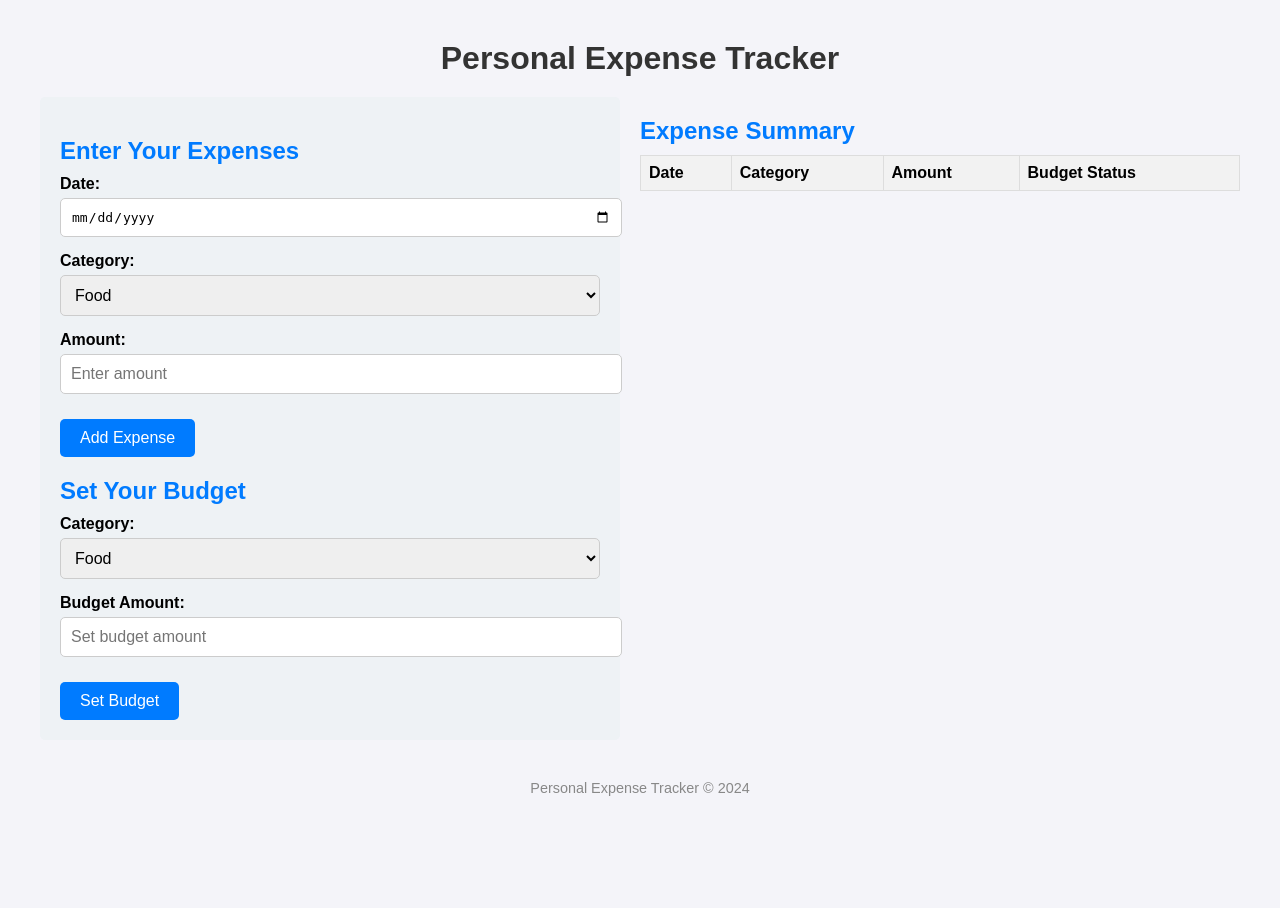
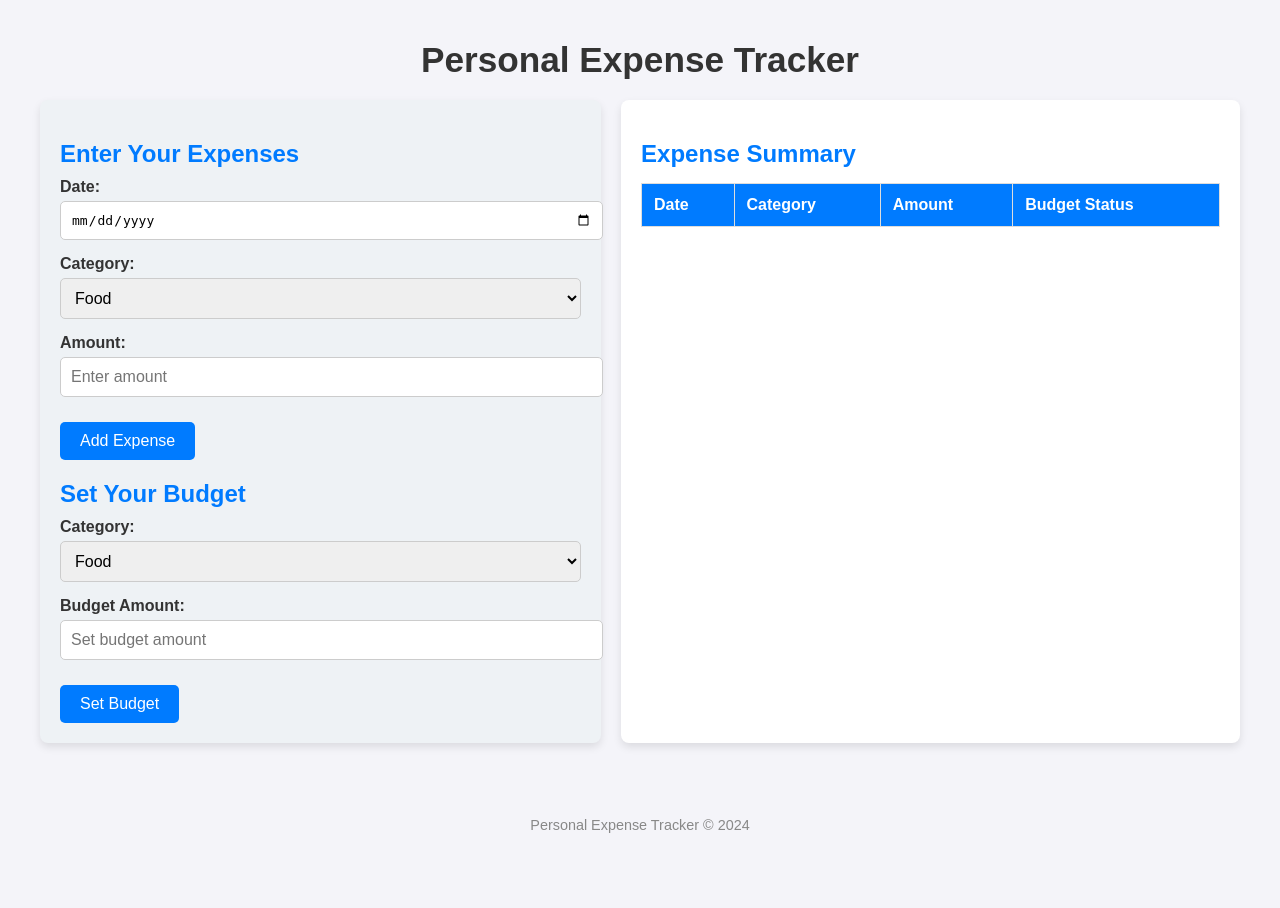
Before and after one commit to niharikaux/Personal-Expense-Tracker, a Flask app: page / in a window 1280 px wide. Before the commit the page ends 796 px from the top, so only its background shows below. Run offline with Flask 3, Linux system fonts and the light colour scheme; lists and menus that the app fills with data are empty.

Commit message:
Improved UI styling for modern user experience

```diff
--- a/static/styles.css
+++ b/static/styles.css
@@ -4,17 +4,23 @@ body {
     background-color: #f4f4f9;
     margin: 40px;
     padding: 0;
+    color: #333;
 }
 
 header h1 {
     color: #333;
     text-align: center;
     margin-bottom: 20px;
+    font-size: 2.2em;
+    font-weight: bold;
 }
 
+/* Headings */
 h2 {
     color: #007BFF;
     margin-bottom: 10px;
+    font-size: 1.5em;
+    font-weight: 600;
 }
 
 /* Layout: Container for Left/Right Split */
@@ -23,6 +29,7 @@ h2 {
     justify-content: space-between;
     max-width: 1200px;
     margin: 0 auto;
+    gap: 20px;
 }
 
 /* Left Side: Data Entry Form */
@@ -30,7 +37,8 @@ h2 {
     width: 45%;
     background-color: #eef2f5;
     padding: 20px;
-    border-radius: 5px;
+    border-radius: 8px;
+    box-shadow: 0 4px 8px rgba(0, 0, 0, 0.1);
 }
 
 label {
@@ -46,6 +54,13 @@ input, select {
     border: 1px solid #ccc;
     border-radius: 5px;
     font-size: 1em;
+    transition: border-color 0.3s;
+}
+
+input:focus, select:focus {
+    border-color: #007BFF;
+    outline: none;
+    box-shadow: 0 0 5px rgba(0, 123, 255, 0.3);
 }
 
 button {
@@ -57,34 +72,69 @@ button {
     cursor: pointer;
     font-size: 1em;
     margin-top: 10px;
+    transition: background-color 0.3s, transform 0.2s;
 }
 
 button:hover {
     background-color: #0056b3;
+    transform: scale(1.05);
 }
 
 /* Right Side: Expense Summary Table */
 .expense-summary {
     width: 50%;
+    padding: 20px;
+    background-color: #ffffff;
+    border-radius: 8px;
+    box-shadow: 0 4px 8px rgba(0, 0, 0, 0.1);
 }
 
 table {
     width: 100%;
     border-collapse: collapse;
+    margin-top: 15px;
 }
 
 table, th, td {
     border: 1px solid #ddd;
-    padding: 8px;
+    padding: 12px;
+    font-size: 1em;
 }
 
 th {
-    background-color: #f2f2f2;
+    background-color: #007BFF;
+    color: #ffffff;
     text-align: left;
+    font-weight: 600;
 }
 
 td {
     text-align: center;
+    background-color: #f9f9f9;
+}
+
+/* Budget Status Colors */
+td.exceeded {
+    background-color: #ffcccc;
+    color: #990000;
+    font-weight: bold;
+}
+
+td.approaching {
+    background-color: #fff3cd;
+    color: #856404;
+    font-weight: bold;
+}
+
+td.under-budget {
+    background-color: #d4edda;
+    color: #155724;
+    font-weight: bold;
+}
+
+/* Table Row Hover Effect */
+tbody tr:hover {
+    background-color: #e9ecef;
 }
 
 /* Footer */
@@ -93,4 +143,5 @@ footer {
     margin-top: 40px;
     font-size: 0.9em;
     color: #888;
+    padding: 20px 0;
 }
```
